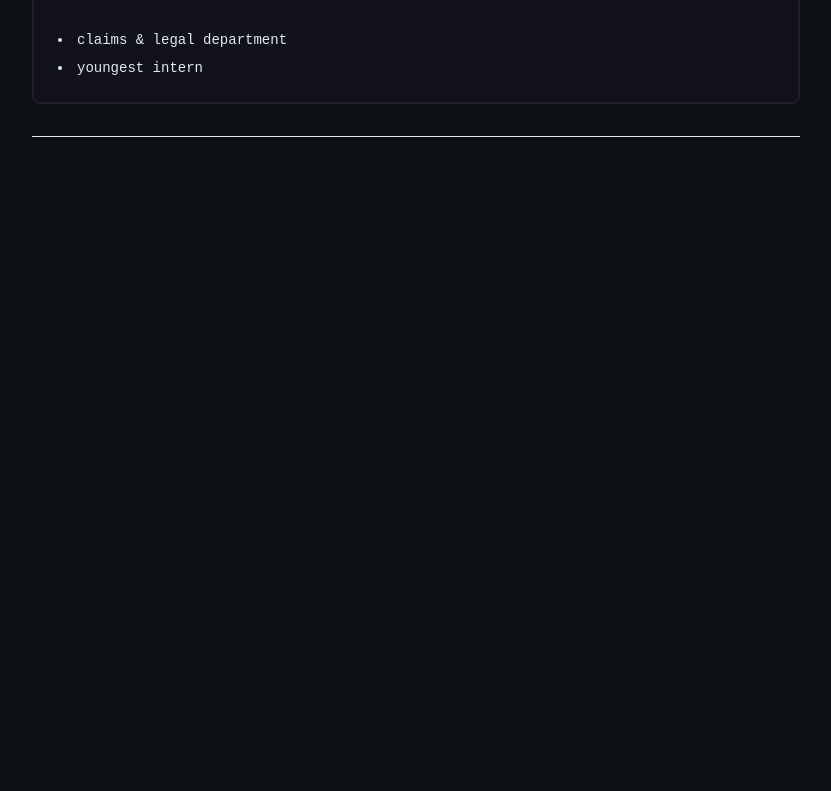
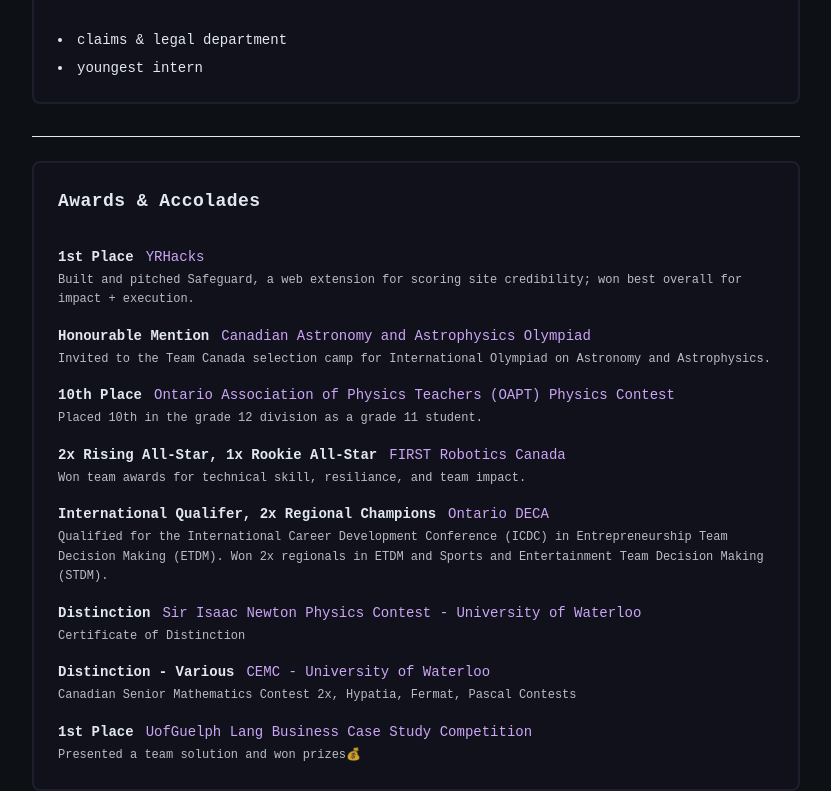
Before and after one commit to Airplane356/personal-website, a Next.js app: page /experiences in a window 1280 px wide. Shown: the part 1607-2398 px from the top of the page, without its empty margins (224-1055 px from the left). Before the commit the page ends 1744 px from the top, so only its background shows below. Built offline with nearby package versions, Linux system fonts and the light colour scheme.

Commit message:
feat: awards component under experiences

```diff
--- a/src/app/experiences/page.js
+++ b/src/app/experiences/page.js
@@ -2,6 +2,7 @@
 
 import { motion } from "framer-motion";
 import ExperienceCard from "@/components/Experience";
+import AwardsBox from "@/components/Awards";
 
 const experiences = [
   {
@@ -91,6 +92,14 @@
       ))}
 
       <hr className="mt-8" />
+      <motion.div
+        initial={{ opacity: 0, y: 40 }}
+        animate={{ opacity: 1, y: 0 }}
+        transition={{ duration: 0.6, delay: experiences.length * 0.15, ease: "easeOut" }}
+      >
+        <AwardsBox />
+      </motion.div>
+
     </div>
   );
 }
--- /dev/null
+++ b/src/components/Awards.js
@@ -0,0 +1,92 @@
+"use client";
+
+import React from "react";
+
+const awards = [
+    {
+        name: "1st Place",
+        institution: "YRHacks",
+        description: "Built and pitched Safeguard, a web extension for scoring site credibility; won best overall for impact + execution.",
+    },
+    {
+        name: "Honourable Mention",
+        institution: "Canadian Astronomy and Astrophysics Olympiad",
+        description: "Invited to the Team Canada selection camp for International Olympiad on Astronomy and Astrophysics."
+    },
+    {
+        name: "10th Place",
+        institution: "Ontario Association of Physics Teachers (OAPT) Physics Contest",
+        description: "Placed 10th in the grade 12 division as a grade 11 student."
+    },
+    {
+        name: "2x Rising All-Star, 1x Rookie All-Star",
+        institution: "FIRST Robotics Canada",
+        description: "Won team awards for technical skill, resiliance, and team impact."
+    },
+     {
+        name: "International Qualifer, 2x Regional Champions",
+        institution: "Ontario DECA",
+        description: "Qualified for the International Career Development Conference (ICDC) in Entrepreneurship Team Decision Making (ETDM). Won 2x regionals in ETDM and Sports and Entertainment Team Decision Making (STDM)."
+    },
+    {
+        name: "Distinction",
+        institution: "Sir Isaac Newton Physics Contest - University of Waterloo",
+        description: "Certificate of Distinction"
+    },
+    {
+        name: "Distinction - Various",
+        institution: "CEMC - University of Waterloo",
+        description: "Canadian Senior Mathematics Contest 2x, Hypatia, Fermat, Pascal Contests"
+    },
+    {
+        name: "1st Place",
+        institution: "UofGuelph Lang Business Case Study Competition",
+        description: "Presented a team solution and won prizes💰"
+    },
+
+];
+
+export default function AwardsBox({
+  title = "Awards & Accolades",
+  items = awards,
+}) {
+  return (
+    <div className="container border-2 w-full mx-auto rounded-[8px] p-6 mt-[20px]">
+      {/* header */}
+      <div className="flex flex-col md:flex-row md:items-start md:justify-between gap-2">
+        <div>
+          <div className="text-lg font-bold tracking-wide">{title}</div>
+        </div>
+      </div>
+
+      {/* list */}
+      <ul className="mt-8 space-y-4">
+        {items.map((a, idx) => (
+          <li
+            key={`${a.name}-${a.institution}-${idx}`}
+            className="flex flex-col gap-1"
+            >
+            <div className="flex items-baseline gap-x-3 min-w-0">
+                <span className="text-sm font-semibold shrink-0">{a.name}</span>
+
+                <p
+                className="text-sm truncate min-w-0"
+                title={a.institution}
+                >
+                {a.institution}
+                </p>
+            </div>
+
+            {/* description */}
+            {a.description ? (
+                <div className="text-xs opacity-80 leading-relaxed">
+                {a.description}
+                </div>
+            ) : null}
+            </li>
+
+        ))}
+      </ul>
+    </div>
+  );
+}
```
